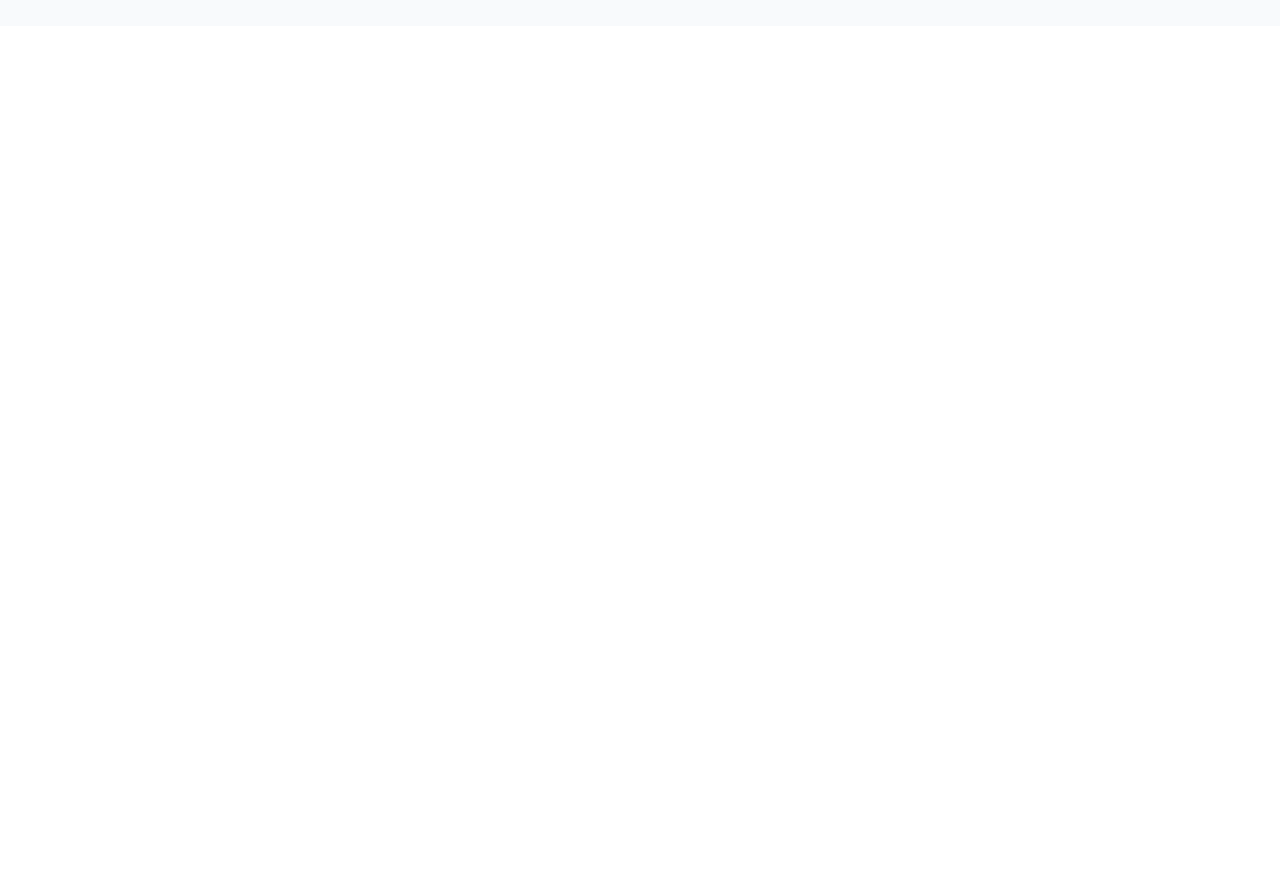
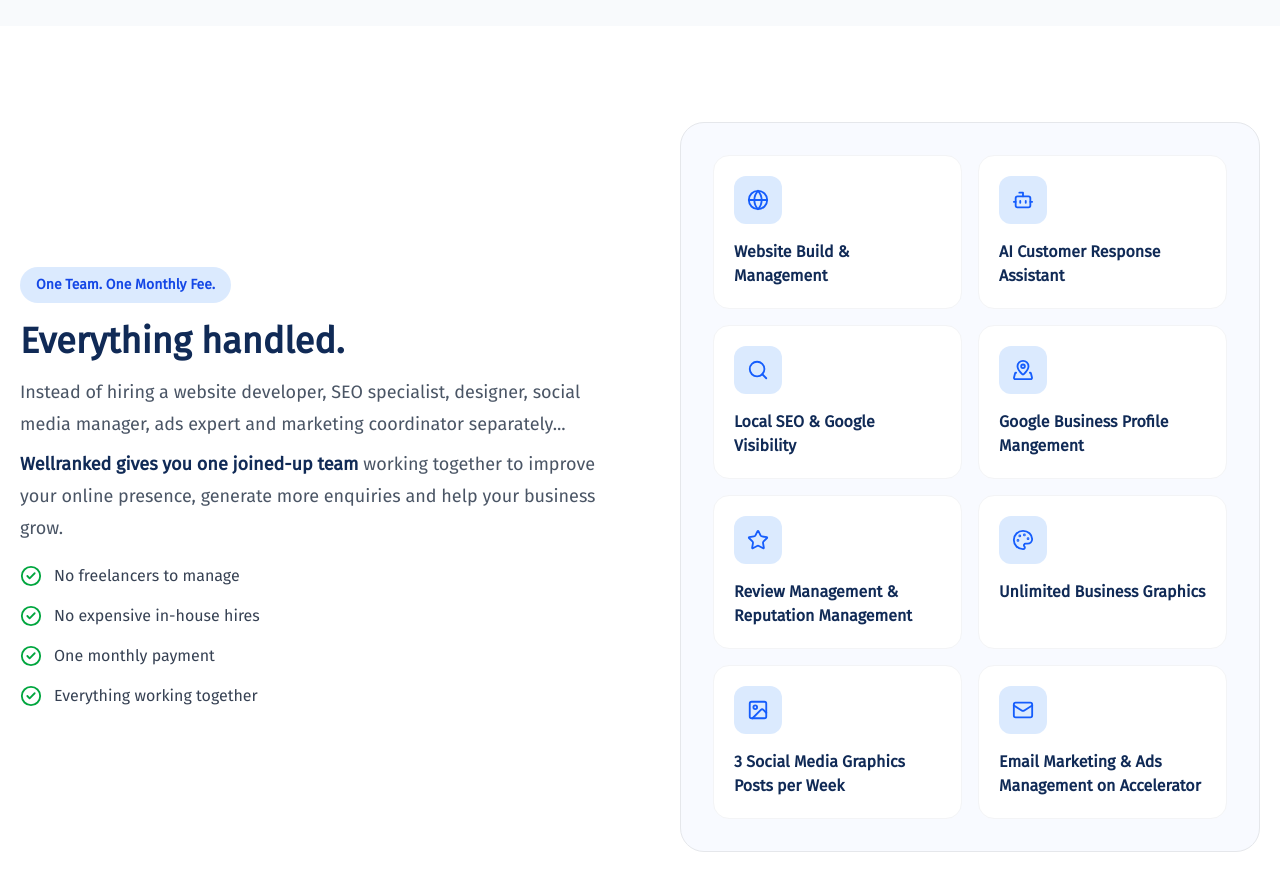
Before and after one commit to alimuhammeddev/wellranked, a Next.js app: page / in a window 1280 px wide. Shown: the part 1540-2430 px from the top of the page. Before the commit the page ends 1566 px from the top, so only its background shows below. Built offline with nearby package versions, Linux system fonts and the light colour scheme.

Commit message:
worked on solutions section

```diff
--- /dev/null
+++ b/app/components/Solution.tsx
@@ -0,0 +1,140 @@
+import {
+  Globe,
+  Search,
+  MapPinned,
+  Star,
+  Palette,
+  Image,
+  Mail,
+  Bot,
+  CheckCircle2,
+} from "lucide-react";
+
+const solutions = [
+  {
+    title: "Website Build & Management",
+    icon: Globe,
+  },
+  {
+    title: "AI Customer Response Assistant",
+    icon: Bot,
+  },
+  {
+    title: "Local SEO & Google Visibility",
+    icon: Search,
+  },
+  {
+    title: "Google Business Profile Mangement",
+    icon: MapPinned,
+  },
+  {
+    title: "Review Management & Reputation Management",
+    icon: Star,
+  },
+  {
+    title: "Unlimited Business Graphics",
+    icon: Palette,
+  },
+  {
+    title: "3 Social Media Graphics Posts per Week",
+    icon: Image,
+  },
+  {
+    title: "Email Marketing & Ads Management on Accelerator",
+    icon: Mail,
+  },
+];
+
+export default function SolutionSection() {
+  return (
+    <section className="md:py-24 py-16 bg-white">
+      <div className="max-w-7xl mx-auto px-5">
+
+        <div className="grid lg:grid-cols-2 md:gap-20 gap-10 items-center">
+
+          {/* Left */}
+
+          <div>
+
+            <span className="inline-flex items-center rounded-full bg-blue-100 px-4 py-2 text-sm font-semibold text-blue-700">
+              One Team. One Monthly Fee.
+            </span>
+
+            <h2 className="mt-4 text-3xl lg:text-4xl font-bold leading-tight text-[#102A56]">
+              Everything handled.
+            </h2>
+
+            <p className="mt-3 md:text-lg leading-8 text-gray-600">
+              Instead of hiring a website developer, SEO specialist,
+              designer, social media manager, ads expert and marketing
+              coordinator separately...
+            </p>
+
+            <p className="mt-2 md:text-lg leading-8 text-gray-600">
+              <span className="font-semibold text-[#102A56]">
+                Wellranked gives you one joined-up team
+              </span>{" "}
+              working together to improve your online presence,
+              generate more enquiries and help your business grow.
+            </p>
+
+            <div className="mt-5 space-y-4">
+
+              {[
+                "No freelancers to manage",
+                "No expensive in-house hires",
+                "One monthly payment",
+                "Everything working together",
+              ].map((item) => (
+                <div
+                  key={item}
+                  className="flex items-center gap-3"
+                >
+                  <CheckCircle2
+                    size={22}
+                    className="text-green-600"
+                  />
+
+                  <span className="text-gray-700 font-medium">
+                    {item}
+                  </span>
+                </div>
+              ))}
+
+            </div>
+
+          </div>
+
+          {/* Right */}
+
+          <div className="rounded-3xl border border-gray-200 bg-[#F8FAFF] p-8">
+
+            <div className="grid sm:grid-cols-2 gap-4">
+
+              {solutions.map(({ title, icon: Icon }) => (
+                <div
+                  key={title}
+                  className="group rounded-2xl bg-white border border-gray-100 p-5 transition-all duration-300 hover:shadow-md"
+                >
+
+                  <div className="flex h-12 w-12 items-center justify-center rounded-xl bg-blue-100 text-blue-600 group-hover:bg-blue-600 group-hover:text-white transition">
+                    <Icon size={22} />
+                  </div>
+
+                  <h3 className="mt-4 font-semibold text-[#102A56]">
+                    {title}
+                  </h3>
+
+                </div>
+              ))}
+
+            </div>
+
+          </div>
+
+        </div>
+
+      </div>
+    </section>
+  );
+};
--- a/app/page.tsx
+++ b/app/page.tsx
@@ -2,6 +2,7 @@ import Image from "next/image";
 import Navbar from "./components/Navabr";
 import Hero from "./components/Hero";
 import PainSection from "./components/Pain";
+import SolutionSection from "./components/Solution";
 
 export default function Home() {
   return (
@@ -17,6 +18,10 @@ export default function Home() {
       <div>
         <PainSection />
       </div>
+
+      <div>
+        <SolutionSection />
+      </div>
     </section>
   );
 }
```
